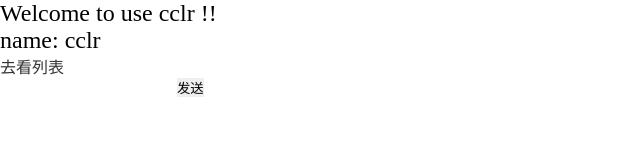
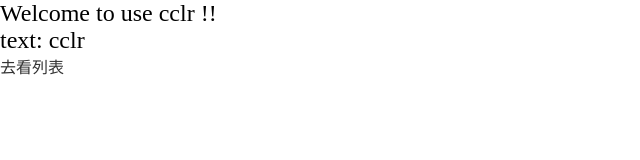
Before and after one commit to congcongluren/mb, a React app: page / in a window 1280 px wide. Shown: the top 160 px of the page, without its empty margins (0-640 px from the left). Built offline with nearby package versions, Linux system fonts and the light colour scheme.

Commit message:
feat: init

```diff
--- a/config/webpack.base.conf.js
+++ b/config/webpack.base.conf.js
@@ -43,6 +43,7 @@ module.exports = {
       '@api': resolve(__dirname, '../src/api'),
       '@actions': resolve(__dirname, '../src/redux/actions'),
       '@features': resolve(__dirname, '../src/redux/features'),
+      '@recoil': resolve(__dirname, '../src/recoil'),
       '@utils': resolve(__dirname, '../src/utils'),
     }
   },
--- a/jsconfig.json
+++ b/jsconfig.json
@@ -11,6 +11,7 @@
             "@api/*": ["src/api/*"],
             "@actions/*": ["src/redux/actions/*"],
             "@features/*": ["src/redux/features/*"],
+            "@recoil/*": ["src/recoil/*"],
             "@utils/*": ["src/utils/*"],
             "@pages/*": ["src/pages/*"]
         },
--- a/package.json
+++ b/package.json
@@ -41,12 +41,12 @@
     "webpack-dev-server": "^4.2.1"
   },
   "dependencies": {
-    "@reduxjs/toolkit": "^1.8.3",
     "react": "^17.0.2",
     "react-dom": "^17.0.2",
     "react-redux": "^8.0.2",
     "react-router": "^6.3.0",
-    "react-router-dom": "^6.3.0"
+    "react-router-dom": "^6.3.0",
+    "recoil": "^0.7.4"
   },
   "browserslist": {
     "production": [
--- a/src/index.js
+++ b/src/index.js
@@ -1,20 +1,18 @@
-import React from "react";
+import React from 'react';
 import ReactDom from 'react-dom';
-import { Provider } from 'react-redux';
-import { BrowserRouter } from "react-router-dom";
+import { BrowserRouter } from 'react-router-dom';
+import { RecoilRoot } from 'recoil';
 
-import store from '@redux';
-
-import App from "./app";
+import App from './app';
 import './style/index.scss';
 
 ReactDom.render(
     <React.StrictMode>
-        <Provider store={store}>
+        <RecoilRoot>
             <BrowserRouter>
                 <App />
             </BrowserRouter>
-        </Provider>
+        </RecoilRoot>
     </React.StrictMode>
     ,
     document.getElementById('main')
--- a/src/pages/home/index.jsx
+++ b/src/pages/home/index.jsx
@@ -1,43 +1,36 @@
 import React, { useCallback, useState } from 'react';
 import { useNavigate } from 'react-router';
-import { setUserName } from '@features/userSlice';
 
-import { useDispatch, useSelector } from 'react-redux';
+import { useRecoilState } from 'recoil';
+
+// atom
+import { textState } from '@recoil/atoms';
+
 import './index.scss';
 
 function Home(props) {
   const navigate = useNavigate(); // 跳转方法
-  const [name, setName] = useState('');
 
-  const user = useSelector(store=>store.user); // store
-  const dispatch = useDispatch(); // dispatch
+  const [text, setText] = useRecoilState(textState);
 
   // 跳转方法
   const toList = () => {
     navigate('/list', { state: 'alien' });
   }
 
-  // 提交到store
-  const sendName = useCallback(() => {
-    dispatch(setUserName(name));
-    setName('');
-  }, [name]);
-
   return (
     <div className="home">
       <h2>
         Welcome to use cclr !!
-        <p>name: <span>{user.name}</span></p>
+        <p>text: <span>{text}</span></p>
       </h2>
       <a onClick={toList}>去看列表</a>
       <div className='name'>
         <input type="text"
-          value={name}
           onChange={(e) => {
-            setName(e.target.value)
+            setText(e.target.value);
           }}
         />
-        <button onClick={sendName}>发送</button>
       </div>
     </div>
   )
--- /dev/null
+++ b/src/recoil/atoms.js
@@ -0,0 +1,6 @@
+import { atom } from 'recoil';
+
+export const textState = atom({
+    key: 'textState', // unique ID (with respect to other atoms/selectors)
+    default: 'cclr', // default value (aka initial value)
+});
--- a/src/router/index.jsx
+++ b/src/router/index.jsx
@@ -1,25 +1,25 @@
 import React from "react";
 import Home from '@pages/home';
-import List from '@pages/list';
-import First from '@pages/list/first';
+// import List from '@pages/list';
+// import First from '@pages/list/first';
 
 export default [
     {
         path: '/',
         element: <Home />
     },
-    {
-        path: '/list',
-        element: <List />,
-        children: [
-            {
-                index: true,
-                element: <First/>
-            },
-            {
-                path: '/list/second',
-                element: <div>List second content</div>
-            }
-        ]
-    }
+    // {
+    //     path: '/list',
+    //     element: <List />,
+    //     children: [
+    //         {
+    //             index: true,
+    //             element: <First/>
+    //         },
+    //         {
+    //             path: '/list/second',
+    //             element: <div>List second content</div>
+    //         }
+    //     ]
+    // }
 ];
```
Also changed, not shown: 1 other file (tests, documents, lock files or other folders).
